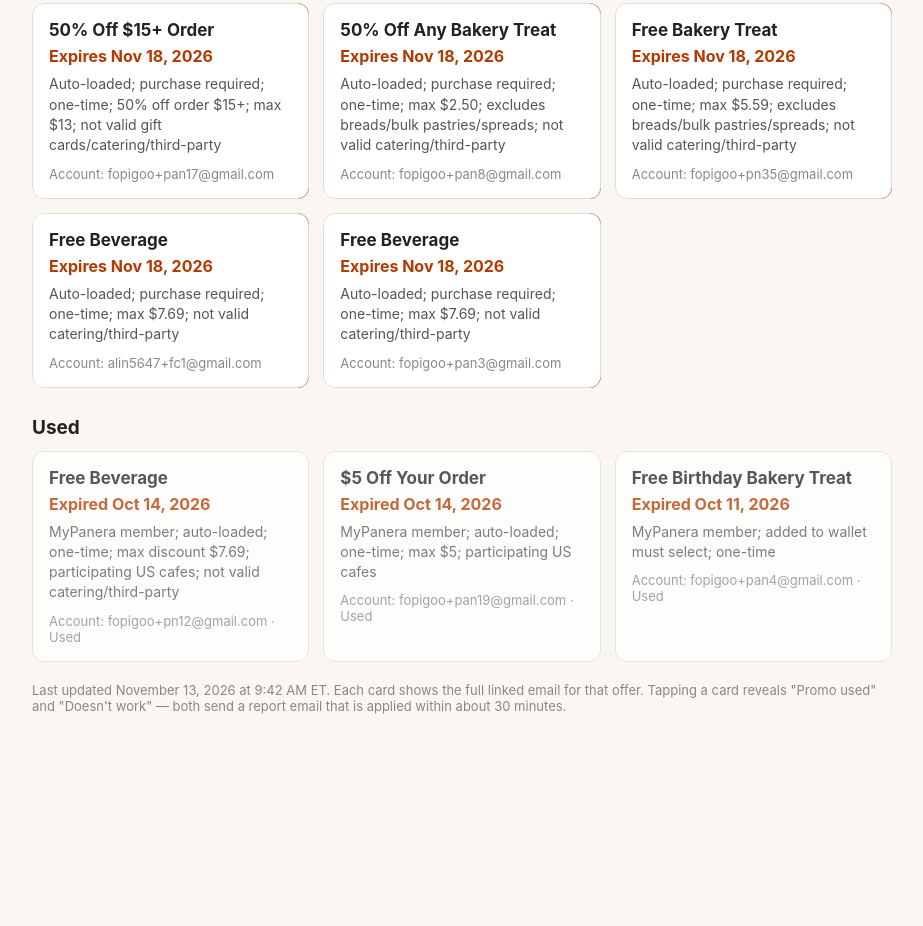
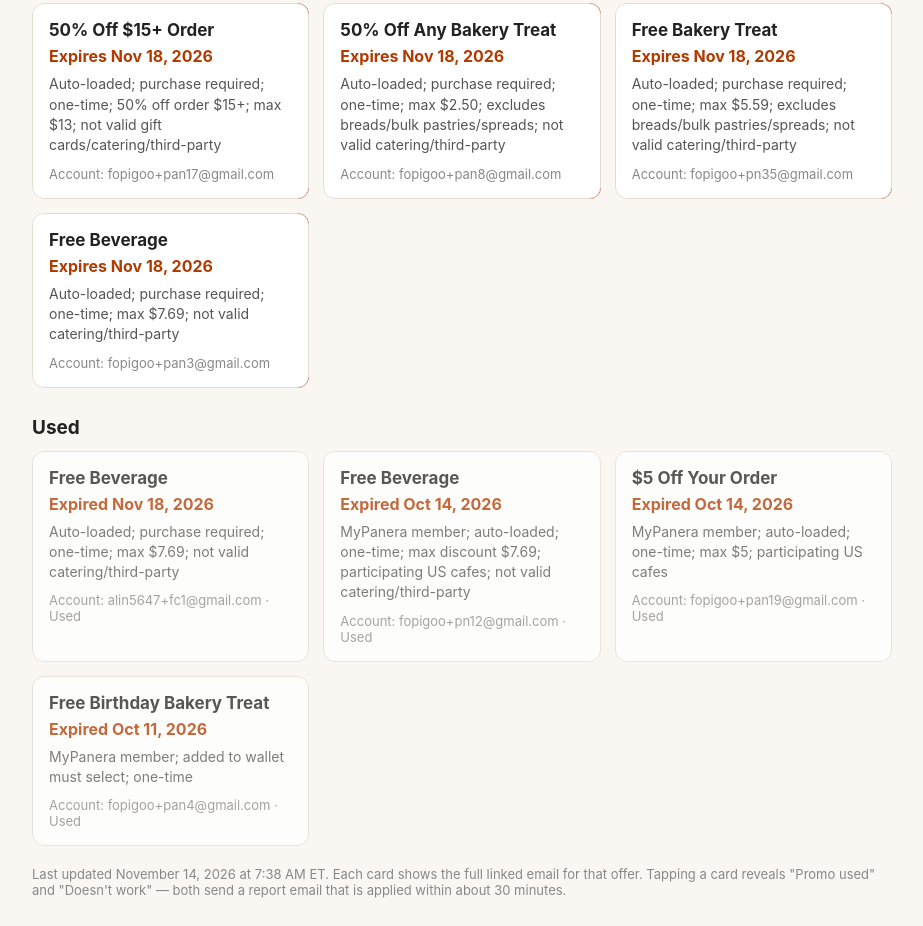
Before and after one commit to alin5647/panera-promos, a plain HTML site: page index.html in a window 1280 px wide. Shown: the part 886-1812 px from the top of the page, without its empty margins (178-1101 px from the left). Before the commit the page ends 1628 px from the top, so only its background shows below. Drawn offline with Linux system fonts and the light colour scheme.

Commit message:
Update promos

```diff
--- a/index.html
+++ b/index.html
@@ -40,7 +40,7 @@
   <p>Current offers, updated daily. Promos are one-time and tied to a MyPanera account.</p>
 </header>
 <main>
-<p class="count">14 active promos</p>
+<p class="count">13 active promos</p>
 <p class="hint">Tap a card to mark it used or report it as not working.</p>
 <div class="grid" id="active-grid">
 <div class="swipe" data-source="1a1cb452ca0c2ef8" data-email="fopigoo+cs1@gmail.com" data-promo="$2 Off Any Market Bowl">
@@ -187,18 +187,6 @@
     <p class="account">Account: fopigoo+pn35@gmail.com</p>
   </article>
 </div>
-<div class="swipe" data-source="1a1cba4ed997b6ec" data-email="alin5647+fc1@gmail.com" data-promo="Free Beverage">
-  <div class="actions">
-    <button class="btn-used" type="button">Promo used</button>
-    <button class="btn-broken" type="button">Doesn't work</button>
-  </div>
-  <article class="card">
-    <h2>Free Beverage</h2>
-    <p class="expires">Expires Nov 18, 2026</p>
-    <p class="fine">Auto-loaded; purchase required; one-time; max $7.69; not valid catering/third-party</p>
-    <p class="account">Account: alin5647+fc1@gmail.com</p>
-  </article>
-</div>
 <div class="swipe" data-source="1a1cb46a6e7d9955" data-email="fopigoo+pan3@gmail.com" data-promo="Free Beverage">
   <div class="actions">
     <button class="btn-used" type="button">Promo used</button>
@@ -213,6 +201,12 @@
 </div>
 </div><h2 class="section-title">Used</h2>
 <div class="grid used">
+<article class="card record">
+  <h2>Free Beverage</h2>
+  <p class="expires">Expired Nov 18, 2026</p>
+  <p class="fine">Auto-loaded; purchase required; one-time; max $7.69; not valid catering/third-party</p>
+  <p class="account">Account: alin5647+fc1@gmail.com &middot; Used</p>
+</article>
 <article class="card record">
   <h2>Free Beverage</h2>
   <p class="expires">Expired Oct 14, 2026</p>
@@ -234,7 +228,7 @@
 </div>
 
 </main>
-<footer>Last updated November 13, 2026 at 9:42 AM ET. Each card shows the full linked email for that offer. Tapping a card reveals "Promo used" and "Doesn't work" — both send a report email that is applied within about 30 minutes.</footer>
+<footer>Last updated November 14, 2026 at 7:38 AM ET. Each card shows the full linked email for that offer. Tapping a card reveals "Promo used" and "Doesn't work" — both send a report email that is applied within about 30 minutes.</footer>
 <script>
 (function () {
   var EMAIL = "alin5647@gmail.com";
```
